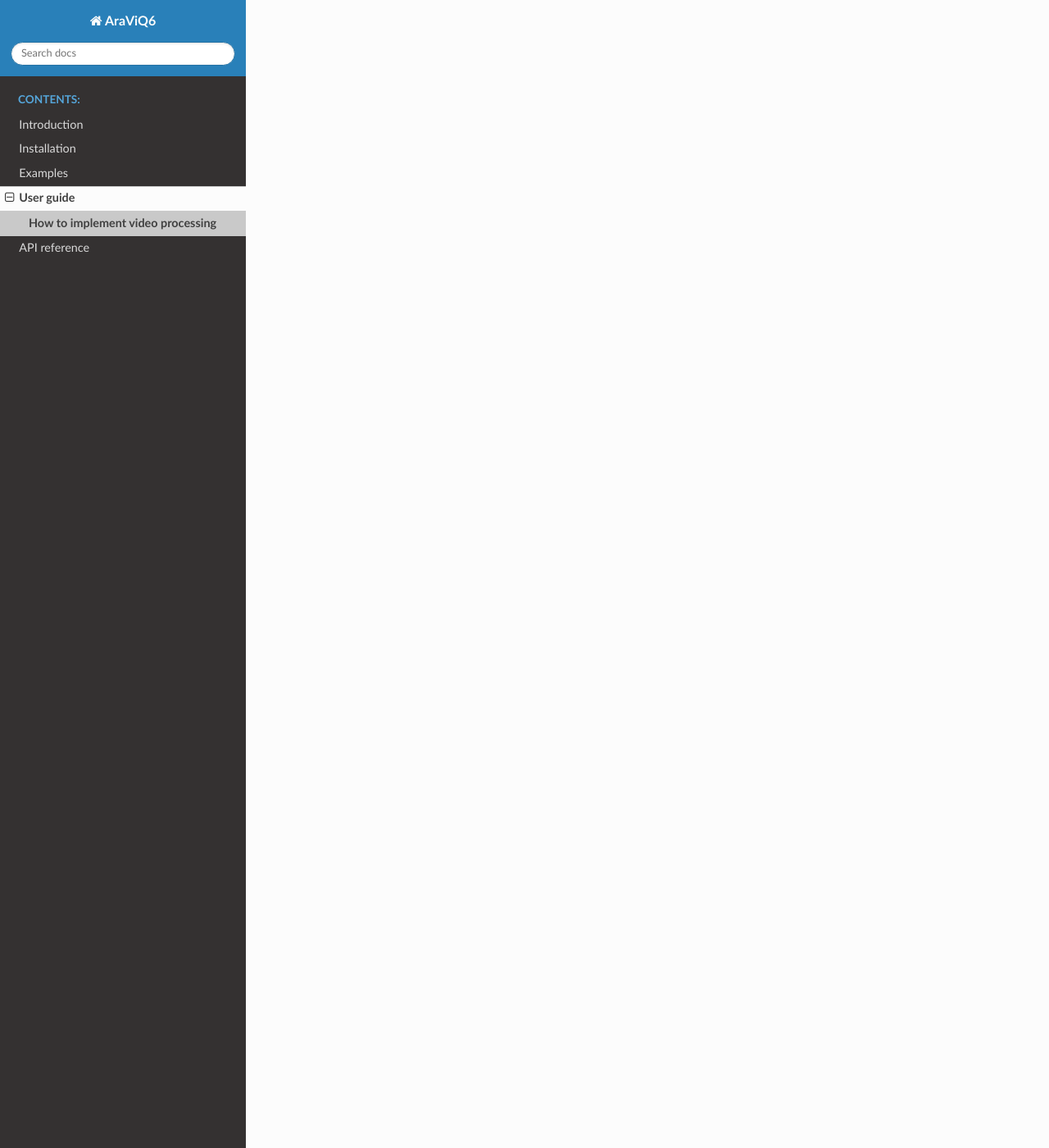
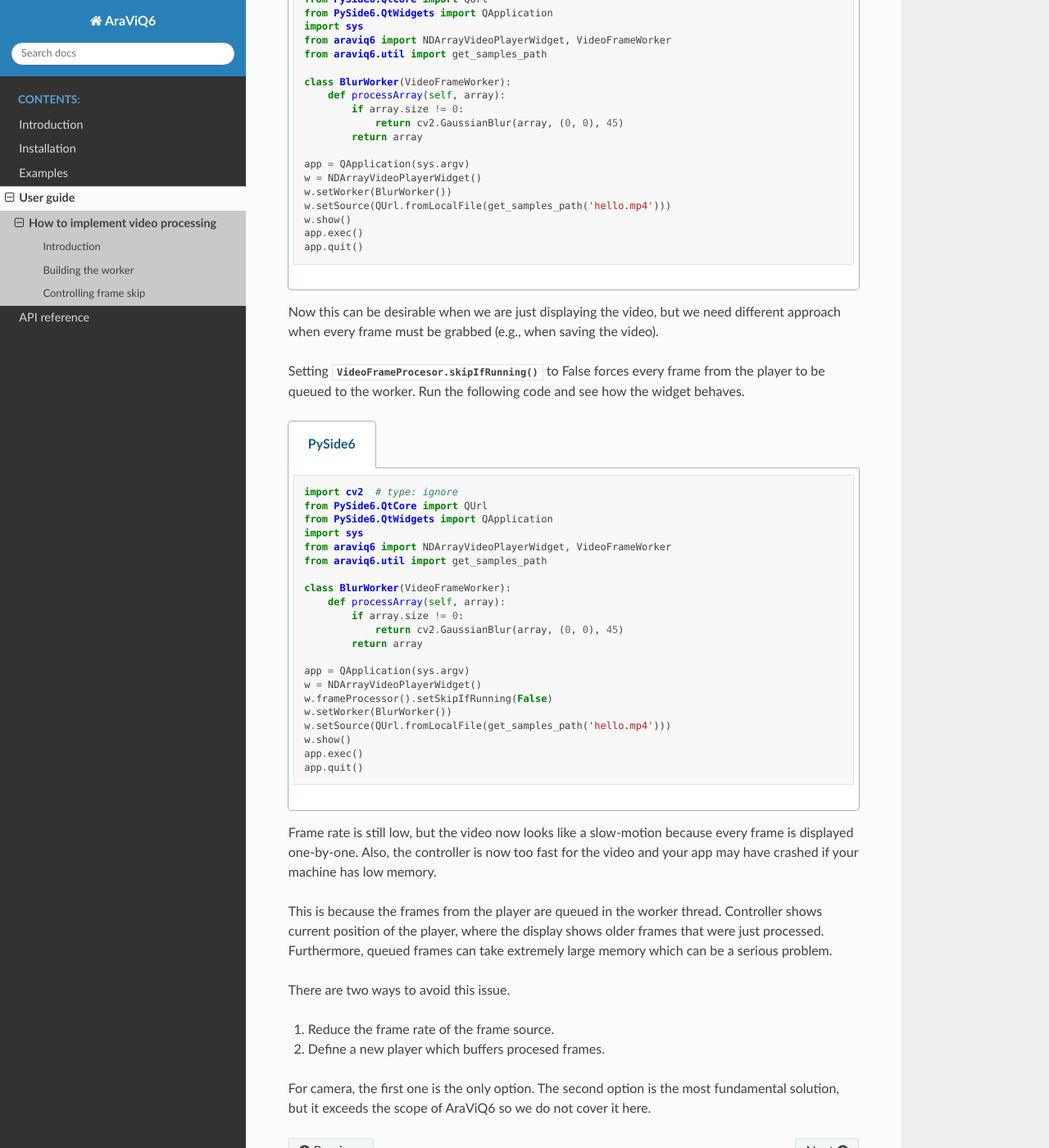
Before and after one commit to JSS95/araviq6, a Sphinx documentation site: the page built from doc/source/user-guide/processor.rst, in a window 1280 px wide and 1400 px high, scrolled down 1824 px. Shown: the whole window at 82% size. Built offline with Sphinx 7.4.7 and the Read the Docs theme 2.0.0, drawn with Linux system fonts in a browser that asks for light colours; some of the changed text lies outside the part shown.

Commit message:
doc: add user guide document
Add processor.rst

```diff
--- a/doc/source/user-guide/processor.rst
+++ b/doc/source/user-guide/processor.rst
@@ -1,3 +1,142 @@
 =================================
 How to implement video processing
 =================================
+
+.. currentmodule:: araviq6
+
+This guide explains how to define a video processing with AraViQ6 and how the processor works.
+
+.. figure:: ../_images/frame-processor.jpg
+   :align: center
+
+   QVideoFrame processor design
+
+Introduction
+------------
+
+AraViQ6 provides multithreaded processing with processors and workers.
+In QVideoFrame pipeline, for example, processing is done by :class:`.VideoFrameWorker` running in :class:`.VideoFrameProcesor`.
+The results are provided in both QVideoFrame and NDArray, allowing the users to choose whatever they need.
+
+Defining and setting the worker is very easy.
+Here, we will construct a video player widget with blurring process using :class:`.NDArrayVideoPlayerWidget`.
+This class provides internal media player, video widget and controller - all you have to do is define and set the worker.
+
+Building the worker
+-------------------
+
+We subclass :class:`.VideoFrameWorker` to define :class:`BlurWorker` with OpenCV-Python's :func:`GaussianBlur`.
+As we set the worker to :class:`.NDArrayVideoPlayerWidget`, the widget automatically connects the pipeline from the player to the display via the processor.
+
+.. tabs::
+
+    .. code-tab:: python PySide6
+
+        import cv2  # type: ignore
+        from PySide6.QtCore import QUrl
+        from PySide6.QtWidgets import QApplication
+        import sys
+        from araviq6 import NDArrayVideoPlayerWidget, VideoFrameWorker
+        from araviq6.util import get_samples_path
+
+        class BlurWorker(VideoFrameWorker):
+            def processArray(self, array):
+                if array.size != 0:  # video player emits empty frame at the end of the video
+                    return cv2.GaussianBlur(array, (0, 0), 9)
+                return array
+
+        app = QApplication(sys.argv)
+        w = NDArrayVideoPlayerWidget()
+        w.setWorker(BlurWorker())
+        w.setSource(QUrl.fromLocalFile(get_samples_path('hello.mp4')))
+        w.show()
+        app.exec()
+        app.quit()
+
+.. figure:: ./processor.blur-player.jpg
+   :align: center
+
+   Blurring processor
+
+:class:`BlurWorker` is set to pre-built :class:`.VideoFrameProcesor` of :class:`.NDArrayVideoPlayerWidget` and run in internal thread.
+QVideoFrame from the player is converted to NDArray, processed by :meth:`processArray`, and converted back to QVideoFrame to be set to the video widget.
+
+Controlling frame skip
+----------------------
+
+QMediaPlayer emits the frames in constant rate, and video processing can be considerably slower than that.
+To avoid having too many frames queued, :class:`.VideoFrameProcesor` ignores incoming frames when the worker is running.
+
+The following code performs Gaussian blurring with much higher sigma value, causing each frame to take longer to be processed.
+The resulting video has lower frame rate, but the controller position agrees with the displayed frame because frames are skipped.
+
+.. tabs::
+
+    .. code-tab:: python PySide6
+
+        import cv2  # type: ignore
+        from PySide6.QtCore import QUrl
+        from PySide6.QtWidgets import QApplication
+        import sys
+        from araviq6 import NDArrayVideoPlayerWidget, VideoFrameWorker
+        from araviq6.util import get_samples_path
+
+        class BlurWorker(VideoFrameWorker):
+            def processArray(self, array):
+                if array.size != 0:
+                    return cv2.GaussianBlur(array, (0, 0), 45)
+                return array
+
+        app = QApplication(sys.argv)
+        w = NDArrayVideoPlayerWidget()
+        w.setWorker(BlurWorker())
+        w.setSource(QUrl.fromLocalFile(get_samples_path('hello.mp4')))
+        w.show()
+        app.exec()
+        app.quit()
+
+Now this can be desirable when we are just displaying the video, but we need different approach when every frame must be grabbed (e.g., when saving the video).
+
+Setting :meth:`.VideoFrameProcesor.skipIfRunning` to False forces every frame from the player to be queued to the worker.
+Run the following code and see how the widget behaves.
+
+.. tabs::
+
+    .. code-tab:: python PySide6
+
+        import cv2  # type: ignore
+        from PySide6.QtCore import QUrl
+        from PySide6.QtWidgets import QApplication
+        import sys
+        from araviq6 import NDArrayVideoPlayerWidget, VideoFrameWorker
+        from araviq6.util import get_samples_path
+
+        class BlurWorker(VideoFrameWorker):
+            def processArray(self, array):
+                if array.size != 0:
+                    return cv2.GaussianBlur(array, (0, 0), 45)
+                return array
+
+        app = QApplication(sys.argv)
+        w = NDArrayVideoPlayerWidget()
+        w.frameProcessor().setSkipIfRunning(False)
+        w.setWorker(BlurWorker())
+        w.setSource(QUrl.fromLocalFile(get_samples_path('hello.mp4')))
+        w.show()
+        app.exec()
+        app.quit()
+
+Frame rate is still low, but the video now looks like a slow-motion because every frame is displayed one-by-one.
+Also, the controller is now too fast for the video and your app may have crashed if your machine has low memory.
+
+This is because the frames from the player are queued in the worker thread.
+Controller shows current position of the player, where the display shows older frames that were just processed.
+Furthermore, queued frames can take extremely large memory which can be a serious problem.
+
+There are two ways to avoid this issue.
+
+1. Reduce the frame rate of the frame source.
+2. Define a new player which buffers procesed frames.
+
+For camera, the first one is the only option.
+The second option is the most fundamental solution, but it exceeds the scope of AraViQ6 so we do not cover it here.
```
Also changed, not shown: doc/source/user-guide/processor.blur-player.JPG (added).
